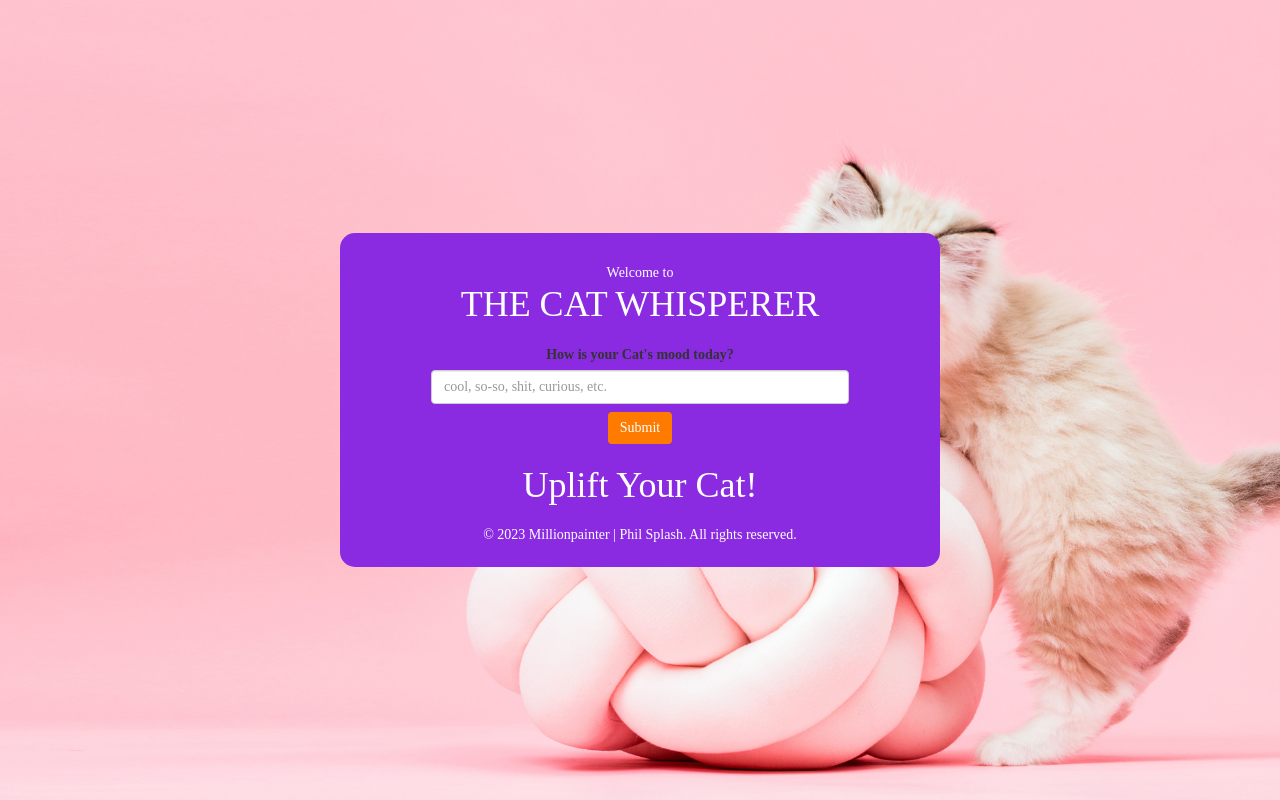
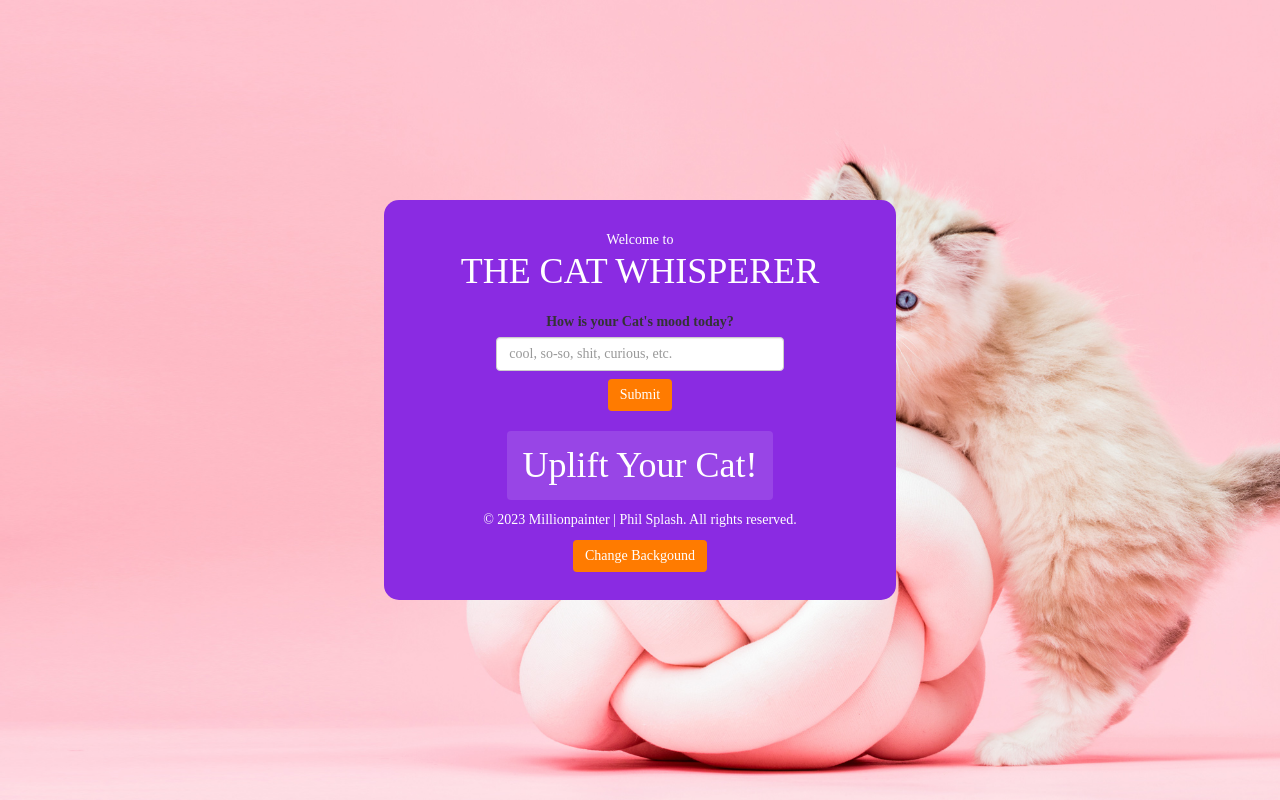
Before and after one commit to Phil-star1984/TheCatWhisperer, a plain HTML site: page index.html in a window 1280 px wide. Drawn offline with nearby package versions, Linux system fonts and the light colour scheme.

Commit message:
Change Background Button

```diff
--- a/index.html
+++ b/index.html
@@ -20,7 +20,7 @@
         <p>Welcome to</p>
         <h1>THE CAT WHISPERER</h1>
         <div class="container content">
-          <div class="form-floating mb-3">
+          <form class="form-floating mb-3">
             <label for="floatingInputDisabled"
               >How is your Cat's mood today?</label
             >
@@ -35,28 +35,17 @@
             <button id="send_mood" type="button" class="btn btn-warning">
               Submit
             </button>
+          </form>
+          <div class="container_output">
+            <h1 id="mood_output">Uplift Your Cat!</h1>
           </div>
-          <h1 id="mood_output">Uplift Your Cat!</h1>
-          <!--
-          <div class="form-floating mb-3">
-            <label for="floatingTextarea2Disabled">Possible Solutions</label>
-            <textarea
-              class="form-control"
-              placeholder="Leave a comment here"
-              id="floatingTextarea2Disabled"
-              style="height: 100px"
-
-            >
-Disabled textarea with some text inside</textarea
-            >
-          </div>
- -->
-          <footer>
-            <p>
-              &copy; 2023 Millionpainter | Phil Splash. All rights reserved.
-            </p>
-          </footer>
         </div>
+        <footer>
+          <p><span>&copy; 2023 Millionpainter | Phil Splash. All rights reserved.</p>
+            <button id="test" type="button" class="btn btn-warning">
+              Change Backgound
+            </button>
+        </footer>
       </div>
     </div>
   </body>
--- a/index.js
+++ b/index.js
@@ -1,6 +1,7 @@
 import moodLifter from "./data.js";
 
-console.log(moodlifter.mood);
+/* console.log(moodLifter[0].solutions[0]); */
+
 
 const sendMoodButton = document.getElementById("send_mood");
 
@@ -66,3 +67,16 @@ function upliftCat() {
       alert("ERROR. This is no mood");
   } */
 }
+
+const testButton = document.getElementById("test");
+testButton.addEventListener("click", changeBgImg);
+/* setInterval(changeBgImg(), 1000); */
+
+function changeBgImg() {
+  document.body.style.backgroundImage = "url(images/AdobeStock_479388341.jpg)";
+
+};
+
+/* window.addEventListener("load", () => {
+  document.body.style.backgroundimage = "url(images/AdobeStock_479388341.jpg)";
+}); */
--- a/styles.css
+++ b/styles.css
@@ -25,15 +25,34 @@ body {
 
 .wrapper_container {
   padding: 20px;
+  padding-bottom: 8px;
   background-color: blueviolet;
   border-radius: 15px;
-  width: 50%;
+  width: 40%;
   max-width: 600px;
   min-width: 450px;
 }
 
 .container.content {
-  width: 80%;
+  width: 100%;
+  display: flex;
+  justify-content: center;
+  align-items: center;
+  flex-wrap: wrap;
+}
+
+form {
+  width: 65%;
+}
+
+.container_output {
+  background-color: rgba(255, 255, 255, 0.12);
+  border-radius: 4px;
+  padding: 15px;
+}
+
+h1#mood_output {
+  margin: 0;
 }
 
 .wrapper_container h1 {
```
